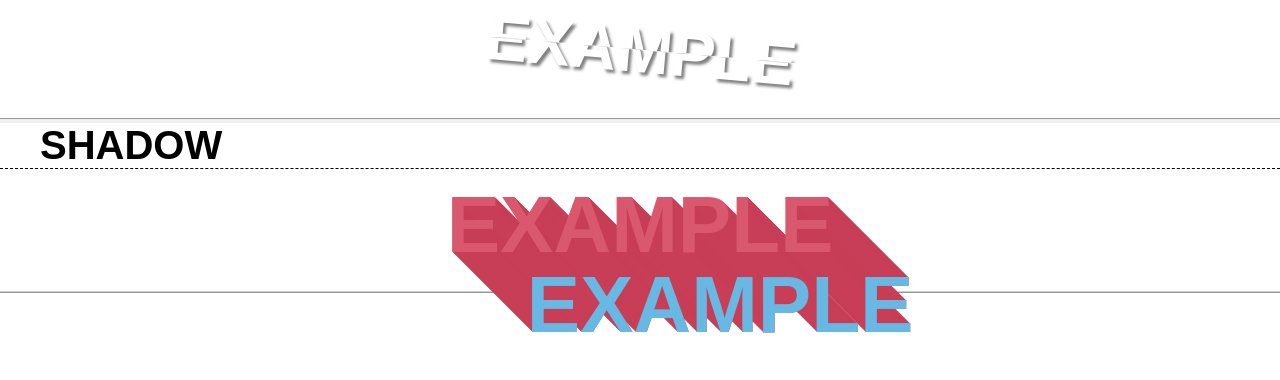
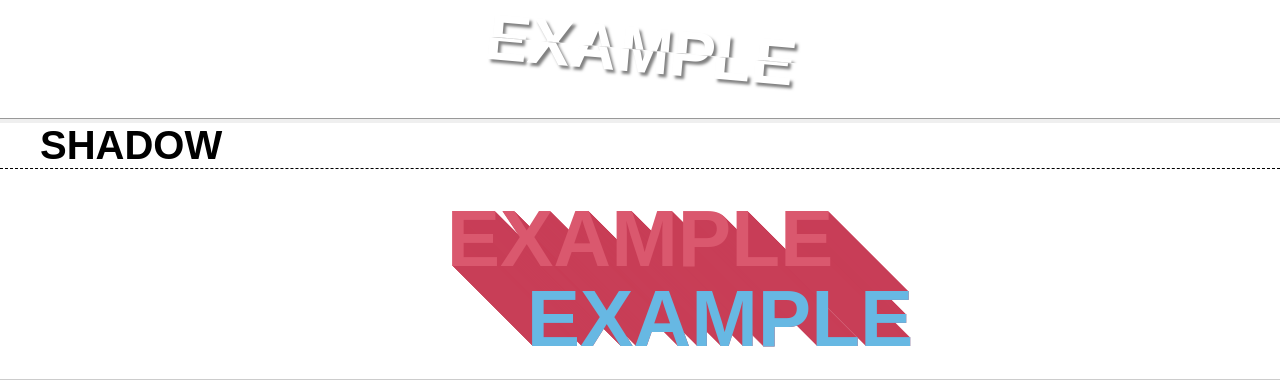
Before and after one commit to vxtool/experiment-css-text, a website: page index.html in a window 1280 px wide. Shown: the part 795-1175 px from the top of the page. Before the commit the page ends 1146 px from the top, so only its background shows below. Drawn offline with nearby package versions, Linux system fonts and the light colour scheme; files that its build step writes are made by us from their sources.

```diff
--- a/source/assets/scss/effects/_shadow.scss
+++ b/source/assets/scss/effects/_shadow.scss
@@ -13,6 +13,8 @@
   display: inline-block;
   font-size: 80px;
   color: rgb(218,88,110);
+  line-height: 120px;
+  padding: 0 0 60px;
   position: relative;
   text-shadow: multiple-text-shadow(80, rgb(200,62,87));
 }
```
